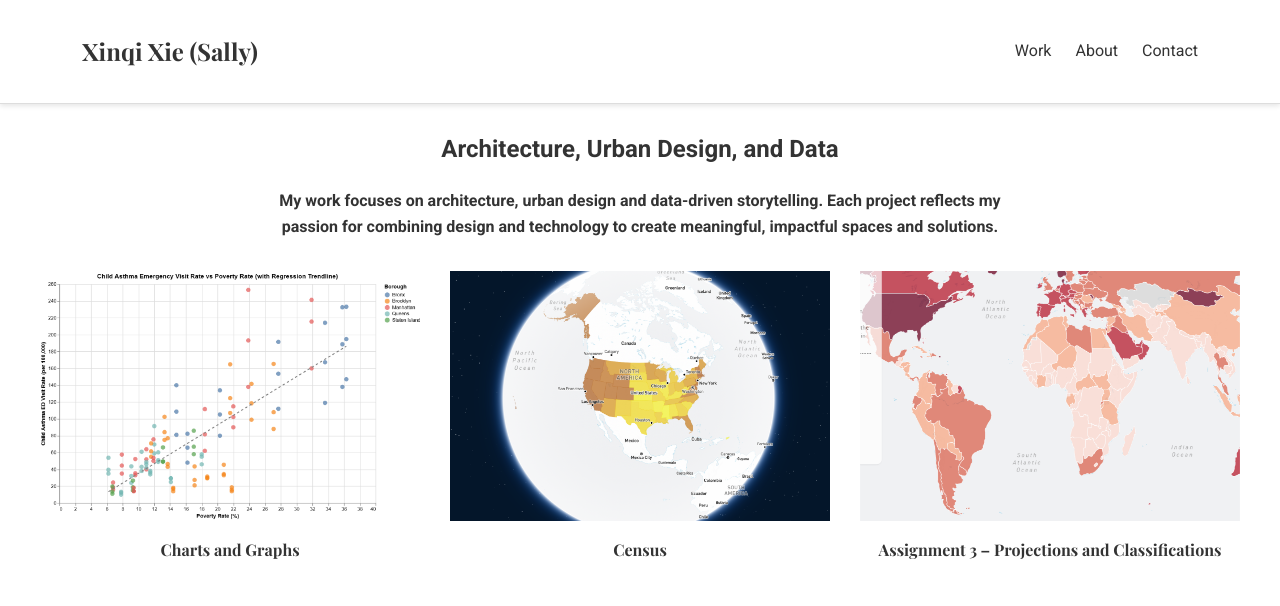
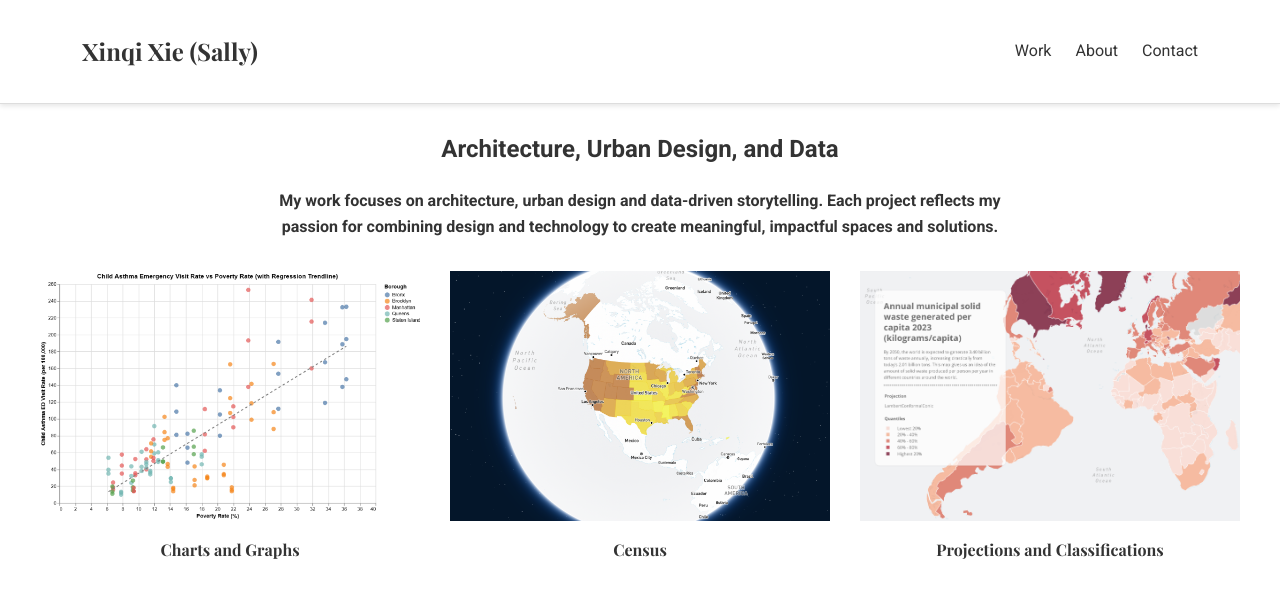
Before and after one commit to SallyXiee/personal-site2.2, a plain HTML site: page index.html in a window 1280 px wide. Shown: the top 606 px of the page. Drawn offline with nearby package versions, Linux system fonts and the light colour scheme.

Commit message:
更新了文件

```diff
--- a/index.html
+++ b/index.html
@@ -41,8 +41,8 @@
             </div>
             <div class="work-item">
               <a href="./Assignment-01/webmap.html">
-                 <img src="img/global_map.png" alt="Webmap">
-                 <h3>Assignment 3 – Projections and Classifications</h3>
+                 <img src="img/projections3.png" alt="Webmap">
+                 <h3>Projections and Classifications</h3>
                 </a>
             </div>
             <div class="work-item">
```
Also changed, not shown: img/global_map.png (deleted), img/projections3.png (added).
